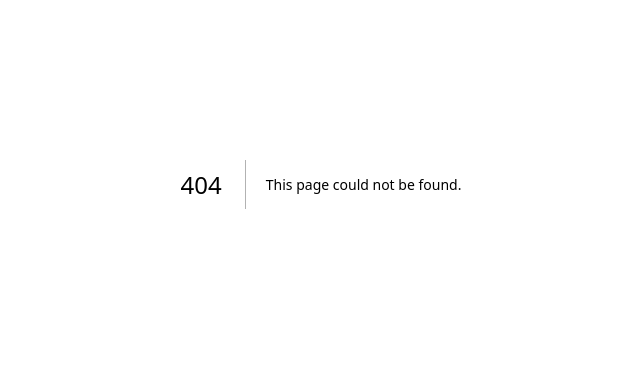
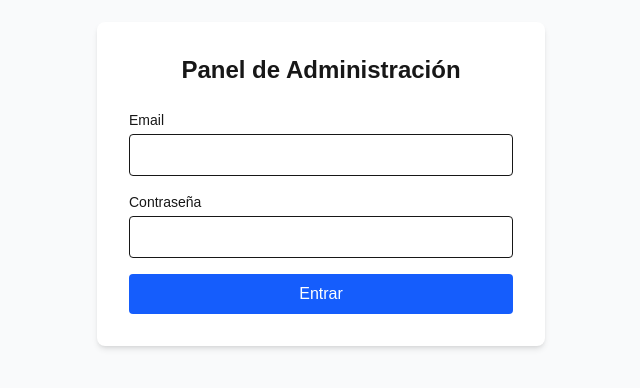
Before and after one commit to Feibiaan/optica-tfg, a Next.js app: page /admin/login in a window 1280 px wide. Before the commit this address had no page. Shown: the part 216-604 px from the top of the page, without its empty margins (319-959 px from the left). Built offline with nearby package versions, Linux system fonts and the light colour scheme.

Commit message:
feat(auth): implementar página de inicio de sesión y lógica de autenticación

```diff
--- /dev/null
+++ b/app/admin/login/page.tsx
@@ -0,0 +1,105 @@
+'use client'
+
+import { useState } from 'react'
+import { useRouter } from 'next/navigation'
+import { loginSchema } from '@/lib/schemas'
+
+export default function AdminLoginPage() {
+  const router = useRouter()
+  const [email, setEmail] = useState('')
+  const [password, setPassword] = useState('')
+  const [errors, setErrors] = useState<{ email?: string; password?: string }>({})
+  const [serverError, setServerError] = useState('')
+  const [loading, setLoading] = useState(false)
+
+  async function handleSubmit(e: React.FormEvent) {
+    e.preventDefault()
+    setErrors({})
+    setServerError('')
+
+    const parsed = loginSchema.safeParse({ email, password })
+    if (!parsed.success) {
+      const fieldErrors: { email?: string; password?: string } = {}
+      for (const err of parsed.error.issues) {
+        const field = err.path[0] as 'email' | 'password'
+        fieldErrors[field] = err.message
+      }
+      setErrors(fieldErrors)
+      return
+    }
+
+    setLoading(true)
+    try {
+      const res = await fetch('/api/auth/login', {
+        method: 'POST',
+        headers: { 'Content-Type': 'application/json' },
+        body: JSON.stringify({ email, password }),
+      })
+
+      if (res.ok) {
+        router.push('/admin/dashboard')
+      } else {
+        const data = await res.json()
+        setServerError(data.error ?? 'Error al iniciar sesión')
+      }
+    } finally {
+      setLoading(false)
+    }
+  }
+
+  return (
+    <main className="min-h-screen flex items-center justify-center bg-gray-50">
+      <div className="bg-white p-8 rounded-lg shadow-md w-full max-w-md">
+        <h1 className="text-2xl font-bold mb-6 text-center">Panel de Administración</h1>
+
+        <form onSubmit={handleSubmit} className="space-y-4">
+          <div>
+            <label className="block text-sm font-medium mb-1" htmlFor="email">
+              Email
+            </label>
+            <input
+              id="email"
+              type="text"
+              value={email}
+              onChange={(e) => setEmail(e.target.value)}
+              className="w-full border rounded px-3 py-2 focus:outline-none focus:ring-2 focus:ring-blue-500"
+              autoComplete="email"
+            />
+            {errors.email && (
+              <p className="text-red-500 text-sm mt-1">{errors.email}</p>
+            )}
+          </div>
+
+          <div>
+            <label className="block text-sm font-medium mb-1" htmlFor="password">
+              Contraseña
+            </label>
+            <input
+              id="password"
+              type="password"
+              value={password}
+              onChange={(e) => setPassword(e.target.value)}
+              className="w-full border rounded px-3 py-2 focus:outline-none focus:ring-2 focus:ring-blue-500"
+              autoComplete="current-password"
+            />
+            {errors.password && (
+              <p className="text-red-500 text-sm mt-1">{errors.password}</p>
+            )}
+          </div>
+
+          {serverError && (
+            <p className="text-red-600 text-sm text-center">{serverError}</p>
+          )}
+
+          <button
+            type="submit"
+            disabled={loading}
+            className="w-full bg-blue-600 text-white py-2 rounded hover:bg-blue-700 disabled:opacity-50"
+          >
+            {loading ? 'Entrando...' : 'Entrar'}
+          </button>
+        </form>
+      </div>
+    </main>
+  )
+}
--- /dev/null
+++ b/app/api/auth/login/route.ts
@@ -0,0 +1,42 @@
+import { NextRequest, NextResponse } from 'next/server'
+import bcrypt from 'bcryptjs'
+import { prisma } from '@/lib/prisma'
+import { signJWT } from '@/lib/auth'
+import { loginSchema } from '@/lib/schemas'
+
+export async function POST(req: NextRequest) {
+  const body = await req.json()
+
+  const parsed = loginSchema.safeParse(body)
+  if (!parsed.success) {
+    return NextResponse.json(
+      { error: parsed.error.issues[0].message },
+      { status: 400 }
+    )
+  }
+
+  const { email, password } = parsed.data
+
+  const user = await prisma.user.findUnique({ where: { email } })
+  if (!user) {
+    return NextResponse.json({ error: 'Credenciales inválidas' }, { status: 401 })
+  }
+
+  const passwordMatch = await bcrypt.compare(password, user.passwordHash)
+  if (!passwordMatch) {
+    return NextResponse.json({ error: 'Credenciales inválidas' }, { status: 401 })
+  }
+
+  const token = signJWT({ userId: user.id, email: user.email, rol: user.rol })
+
+  const response = NextResponse.json({ ok: true, rol: user.rol })
+  response.cookies.set('auth_token', token, {
+    httpOnly: true,
+    secure: process.env.NODE_ENV === 'production',
+    sameSite: 'lax',
+    maxAge: 60 * 60 * 24, // 24h
+    path: '/',
+  })
+
+  return response
+}
--- /dev/null
+++ b/app/api/auth/logout/route.ts
@@ -0,0 +1,11 @@
+import { NextResponse } from 'next/server'
+
+export async function POST() {
+  const response = NextResponse.json({ ok: true })
+  response.cookies.set('auth_token', '', {
+    httpOnly: true,
+    maxAge: 0,
+    path: '/',
+  })
+  return response
+}
--- /dev/null
+++ b/lib/auth.ts
@@ -0,0 +1,23 @@
+import jwt from 'jsonwebtoken'
+
+export interface JWTPayload {
+  userId: string
+  email: string
+  rol: 'ADMIN' | 'CLIENTE'
+}
+
+export function signJWT(payload: JWTPayload): string {
+  const secret = process.env.JWT_SECRET
+  if (!secret) throw new Error('JWT_SECRET no está configurado')
+  return jwt.sign(payload, secret, { expiresIn: '24h' })
+}
+
+export function verifyJWT(token: string): JWTPayload | null {
+  const secret = process.env.JWT_SECRET
+  if (!secret) throw new Error('JWT_SECRET no está configurado')
+  try {
+    return jwt.verify(token, secret) as JWTPayload
+  } catch {
+    return null
+  }
+}
--- /dev/null
+++ b/lib/schemas.ts
@@ -0,0 +1,36 @@
+import { z } from 'zod'
+
+export const loginSchema = z.object({
+  email: z.string().email('Email inválido'),
+  password: z.string().min(1, 'La contraseña es obligatoria'),
+})
+
+export const registerSchema = z.object({
+  email: z.string().email('Email inválido'),
+  password: z.string().min(8, 'La contraseña debe tener al menos 8 caracteres'),
+})
+
+export const productSchema = z.object({
+  marca: z.string().min(1, 'La marca es obligatoria'),
+  modelo: z.string().min(1, 'El modelo es obligatorio'),
+  precio: z.coerce.number().positive('El precio es obligatorio y debe ser positivo'),
+  tipo: z.enum(['SOL', 'VISTA']),
+  formaGafa: z.enum([
+    'RECTANGULAR', 'REDONDA', 'CUADRADA', 'OVALADA', 'AVIADOR',
+    'POLIGONAL', 'MARIPOSA', 'OJOS_DE_GATO', 'CORAZON', 'BROWLINE',
+  ]),
+  formasCaraIdeal: z.array(
+    z.enum(['OVALADA', 'CUADRADA', 'REDONDA', 'CORAZON', 'DIAMANTE'])
+  ).min(1, 'Selecciona al menos una forma de cara compatible'),
+  descripcion: z.string().optional(),
+  imagenes: z.array(
+    z.object({
+      url: z.string().url('URL de imagen inválida'),
+      esPrincipal: z.boolean().default(false),
+    })
+  ).min(1, 'Se requiere al menos una imagen'),
+})
+
+export type LoginInput = z.infer<typeof loginSchema>
+export type RegisterInput = z.infer<typeof registerSchema>
+export type ProductInput = z.infer<typeof productSchema>
--- /dev/null
+++ b/middleware.ts
@@ -0,0 +1,21 @@
+import { NextRequest, NextResponse } from 'next/server'
+import { verifyJWT } from '@/lib/auth'
+
+export function middleware(req: NextRequest) {
+  const token = req.cookies.get('auth_token')?.value
+
+  if (!token) {
+    return NextResponse.redirect(new URL('/admin/login', req.url))
+  }
+
+  const payload = verifyJWT(token)
+  if (!payload || payload.rol !== 'ADMIN') {
+    return NextResponse.redirect(new URL('/admin/login', req.url))
+  }
+
+  return NextResponse.next()
+}
+
+export const config = {
+  matcher: ['/admin/dashboard/:path*'],
+}
```
